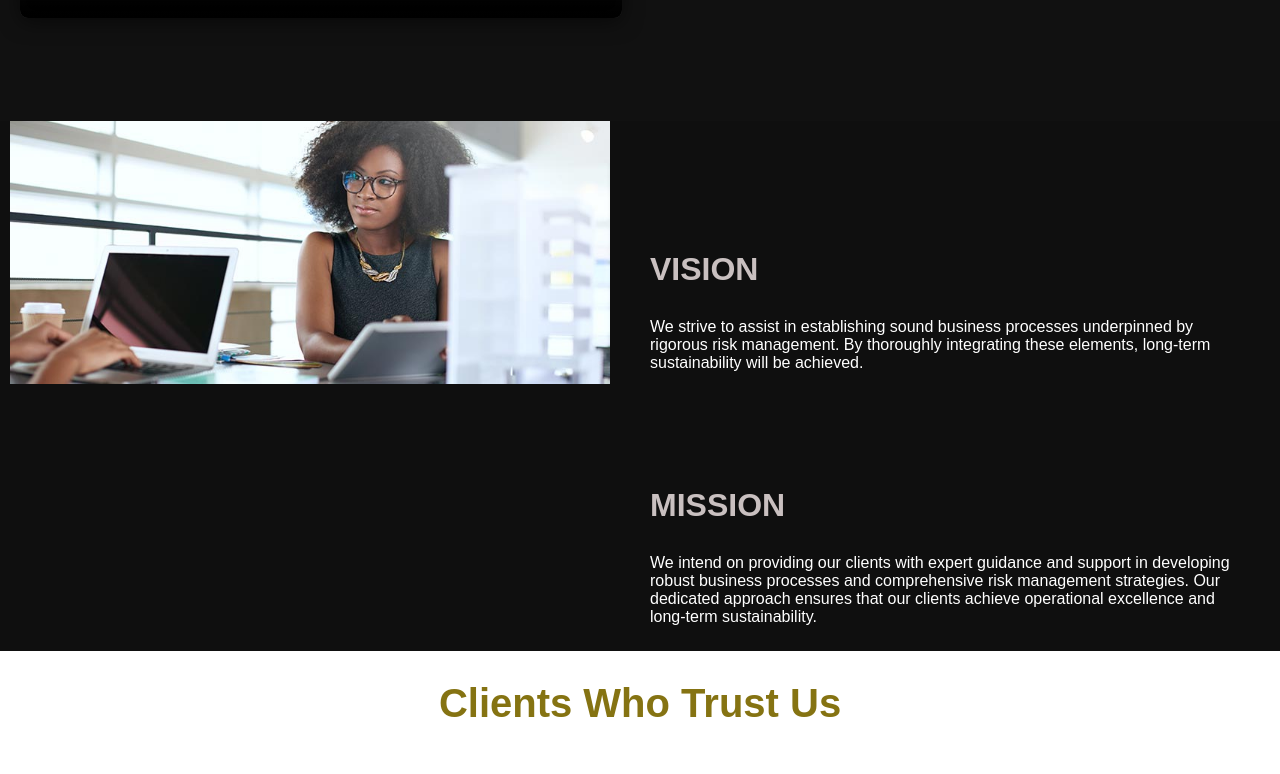
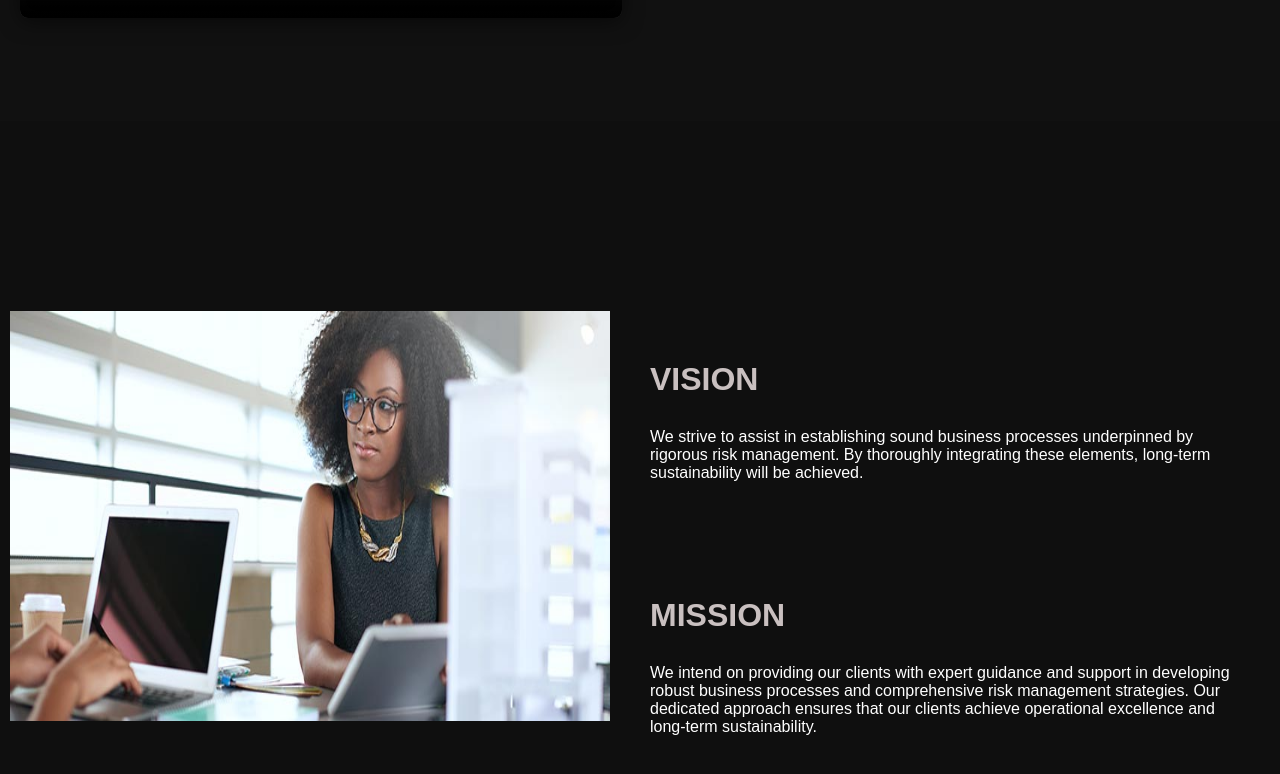
Before and after one commit to LebogangMputle/The_lagecy_redifined_V2, a React (Vite) app: page / in a window 1280 px wide. Shown: the part 1380-2154 px from the top of the page. Built offline with nearby package versions, Linux system fonts and the light colour scheme; grey boxes are pictures that could not be loaded.

Commit message:
"Updated padding and height styles for video and vision-mission-image elements"

```diff
--- a/src/components/Home/Home.css
+++ b/src/components/Home/Home.css
@@ -76,7 +76,7 @@ video {
   display: flex; /* Use flexbox for layout */
   background-color: #0f0f0f;
   align-items: stretch; /* Ensure both items stretch to the same height */
-  padding: 0px 10px; /* Adjust padding if needed */
+  padding: 110px 10px; /* Adjust padding if needed */
 }
 
 .vision-mission-image {
@@ -85,8 +85,9 @@ video {
 }
 
 .vision-mission-image img {
+  padding-top: 80px;
   max-width: 100%; /* Ensure the image is responsive */
-  height: auto; /* Maintain aspect ratio */
+  height: 410px; /* Maintain aspect ratio */
 }
 
 .vision-mission-content {
```
